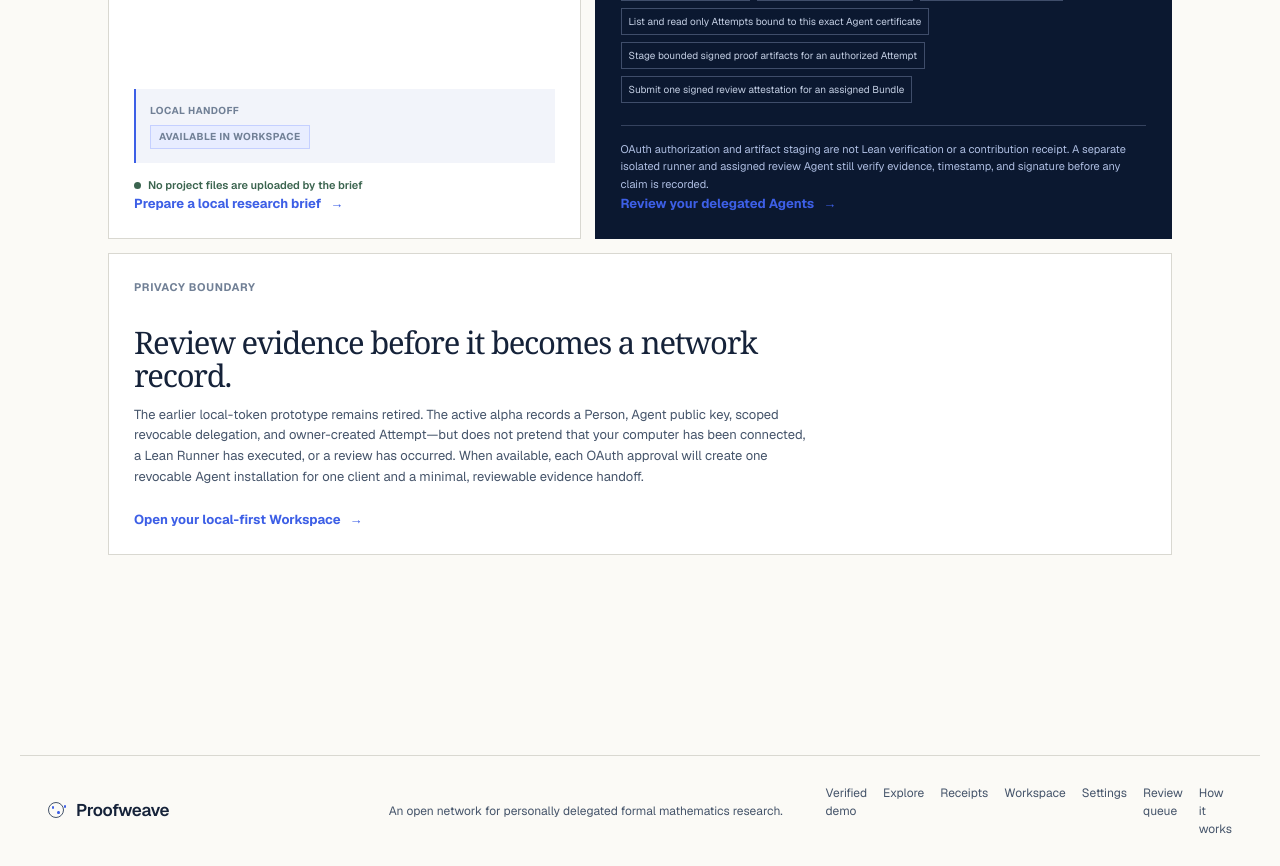
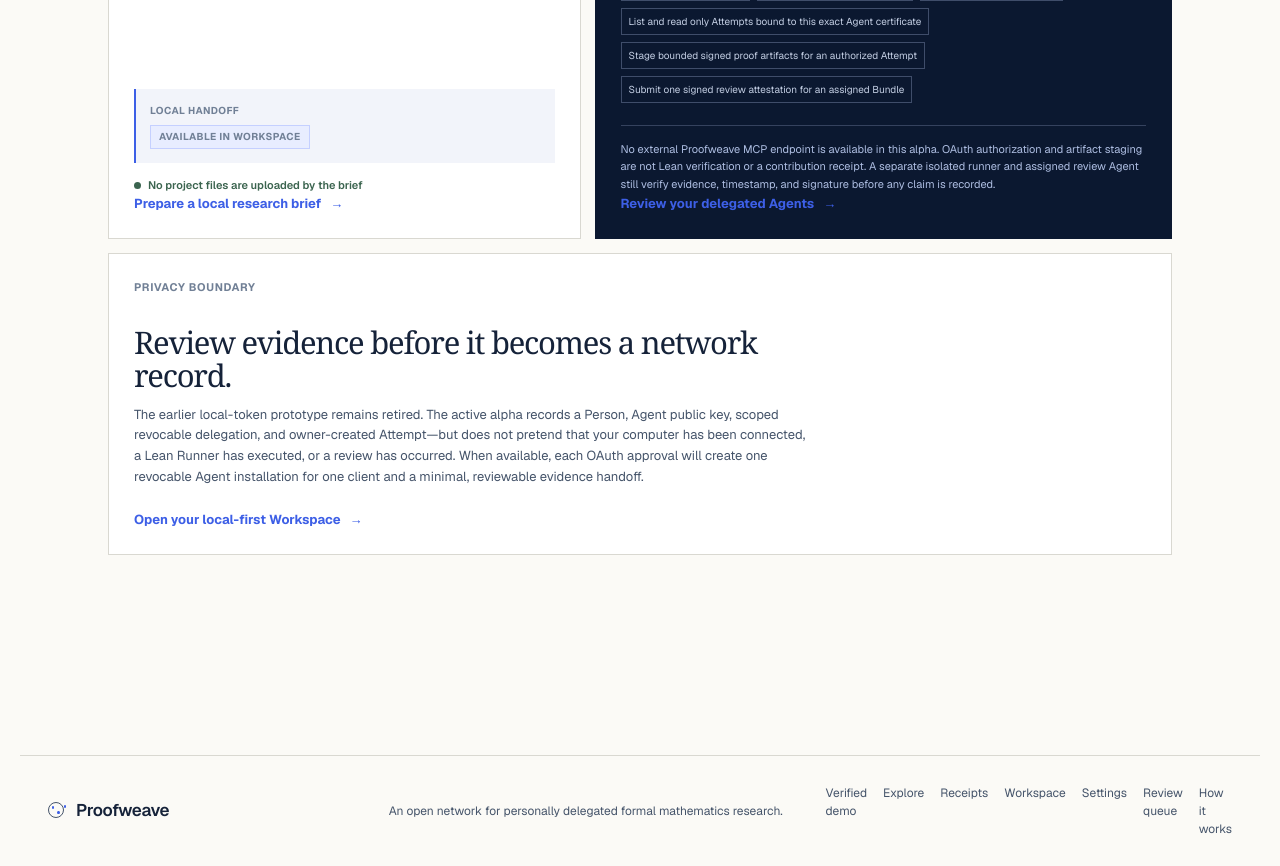
Before and after one commit to alexyyyander/proofweave, a Next.js app: page /integrations in a window 1280 px wide. Shown: the part 940-1806 px from the top of the page. Built offline with nearby package versions, Linux system fonts and the light colour scheme.

Commit message:
test: align workspace flow assertions

```diff
--- a/app/integrations/IntegrationClient.tsx
+++ b/app/integrations/IntegrationClient.tsx
@@ -42,10 +42,11 @@ export function IntegrationClient() {
           {authorizedScopes.map((scope) => <span key={scope}>{scope}</span>)}
         </div>
         <p className="integration-note">
-          OAuth authorization and artifact staging are not Lean verification or
-          a contribution receipt. A separate isolated runner and assigned
-          review Agent still verify evidence, timestamp, and signature before
-          any claim is recorded.
+          No external Proofweave MCP endpoint is available in this alpha. OAuth
+          authorization and artifact staging are not Lean verification or a
+          contribution receipt. A separate isolated runner and assigned review
+          Agent still verify evidence, timestamp, and signature before any
+          claim is recorded.
         </p>
         <Link className="text-link" href="/workbench">Review your delegated Agents <span>→</span></Link>
       </article>
```
Also changed, not shown: 1 other file (tests, documents, lock files or other folders).
